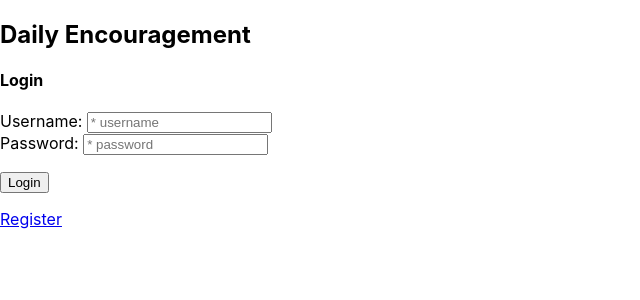
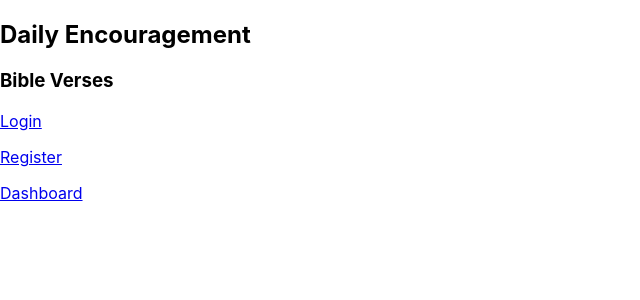
Before and after one commit to NatGallagher/Gallagh-Project-4, a React (Create React App) app in the folder bible-ver-app/: page /#/ in a window 1280 px wide. Shown: the top 300 px of the page, without its empty margins (0-640 px from the left). Built offline with nearby package versions, Linux system fonts and the light colour scheme.

Commit message:
Home.js Dashboard.js added, linked, and imported

```diff
--- a/bible-ver-app/src/App.js
+++ b/bible-ver-app/src/App.js
@@ -1,14 +1,18 @@
 import {HashRouter, Routes, Route} from "react-router-dom"
 import Login from "./components/Login";
 import Register from "./components/Register";
+import Home from "./components/Home";
+import Dashboard from "./components/Dashboard";
 
 function App() {
   return (
     <>
        <HashRouter>
       <Routes>
-        <Route path="/" element={<Login/>}/>
+        <Route path="/" element={<Home/>}/>
+        <Route path="/login" element={<Login/>}/>
         <Route path="/register" element={<Register/>}/>
+        <Route path="/dashboard" element={<Dashboard/>}/>
       </Routes>
     </HashRouter>
     </>
--- /dev/null
+++ b/bible-ver-app/src/components/Dashboard.js
@@ -0,0 +1,15 @@
+import {Link} from "react-router-dom"
+
+function Dashboard() {
+    return (
+      <>
+        <div>
+
+        </div>
+        <p></p>
+        <Link to="/login">Logout</Link>
+      </>
+    );
+  }
+
+  export default Dashboard;
--- /dev/null
+++ b/bible-ver-app/src/components/Home.js
@@ -0,0 +1,25 @@
+import {Link} from "react-router-dom"
+
+
+
+function Home() {
+
+    return (
+      <>
+        <h2>Daily Encouragement</h2>
+        <h3>Bible Verses</h3>
+        <p></p>
+        <p>
+          <Link to="/login">Login</Link>
+        </p>
+        <p>
+          <Link to="/register">Register</Link>
+        </p>
+        <p>
+          <Link to="/dashboard">Dashboard</Link>
+        </p>
+      </>
+    );
+  }
+
+  export default Home;
```
